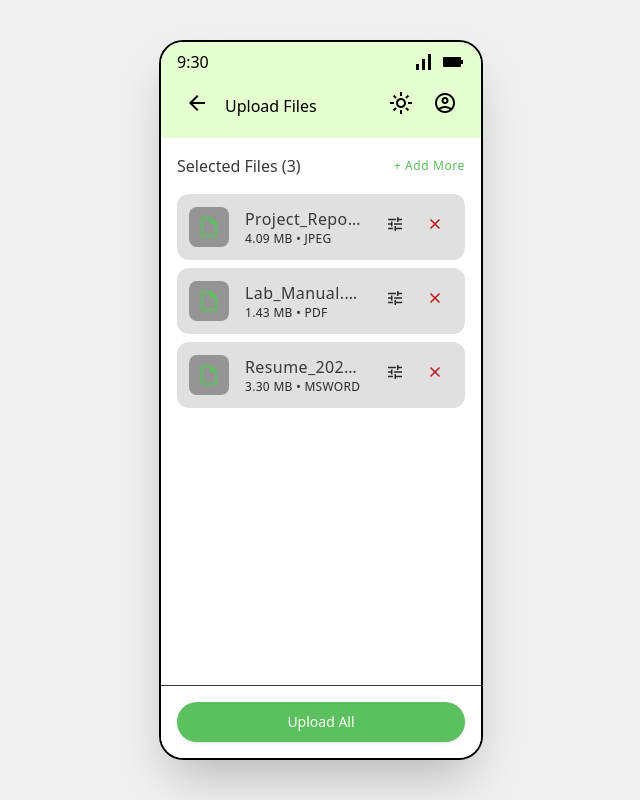
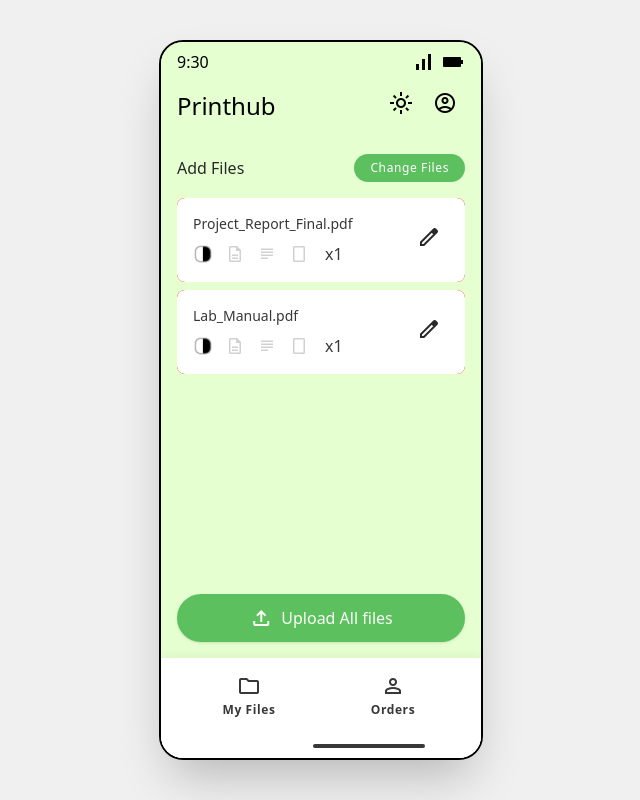
Before and after one commit to IshadP/Printhub-Protoype, a Next.js app: page /upload in a window 1280 px wide. Shown: the whole page, without its empty margins (319-959 px from the left). Built offline with nearby package versions, Linux system fonts and the light colour scheme.

Commit message:
finished uploading screen. Homepage file list is not scrollable, trying to fix

```diff
--- a/src/app/components/ActionButtons.jsx
+++ b/src/app/components/ActionButtons.jsx
@@ -4,7 +4,6 @@ import Icon from './Icon';
 const ActionButtons = ({ onAdd, onPrint, selectedCount = 0 }) => {
     return (
         <div className="mx-4 flex justify-start items-center gap-1 w-full rounded-full overflow-x-hidden shadow-[0px_2px_3px_0px_rgba(0,0,0,0.30)] shadow-[0px_6px_10px_4px_rgba(0,0,0,0.15)]">
-            {/* Add Files Button */}
             <button
                 onClick={onAdd}
                 className="flex justify-center items-center bg-surface-bright w-full active:scale-95 transition-transform "
@@ -16,8 +15,6 @@ const ActionButtons = ({ onAdd, onPrint, selectedCount = 0 }) => {
                     </div>
                 </div>
             </button>
-
-            {/* Print Files Button */}
             <button
                 onClick={onPrint}
                 className="flex justify-center items-center bg-primary w-full active:scale-95 transition-transform rounded-sm"
--- a/src/app/components/ItemCard.jsx
+++ b/src/app/components/ItemCard.jsx
@@ -75,7 +75,7 @@ const ItemCard = ({
     return (
         <div className="relative overflow-hidden rounded-lg">
             {/* Background Layer (Delete) */}
-            <div className="absolute inset-0 bg-red-500 flex items-center justify-end px-6 rounded-[10px]">
+            <div className="absolute inset-0 bg-red-500 flex items-center justify-end px-6 rounded-[4px]">
                 <Icon name="delete" size={24} className="text-white" />1
             </div>
 
@@ -147,7 +147,7 @@ const ItemCard = ({
                         </div>
 
                         {/* Copies */}
-                        <span className={`font-material-bodylarge ml-1 transition-colors ${file.config.copies > 1 ? 'text-primary font-material-titlemedium' : 'text-on-surface font-material-titlemedium'}`}>
+                        <span className={`font-material-bodylarge ml-1 transition-colors ${file.config.copies > 1 ? 'text-on-surface font-material-titlemedium' : 'text-on-surface font-material-titlemedium'}`}>
                             x{file.config.copies}
                         </span>
                     </div>
--- a/src/app/layout.js
+++ b/src/app/layout.js
@@ -13,8 +13,8 @@ const geistMono = Geist_Mono({
 });
 
 export const metadata = {
-  title: "Create Next App",
-  description: "Generated by create next app",
+  title: "Printhub",
+  description: "Prototype of Printhub",
 };
 
 export default function RootLayout({ children }) {
--- a/src/app/page.js
+++ b/src/app/page.js
@@ -73,7 +73,7 @@ export default function Home() {
 
         <div className="flex-1 overflow-y-auto px-4 flex flex-col gap-4">
           {files.length === 0 ? (
-            <div className="flex flex-col gap-6 mt-4">
+            <div className="flex flex-col gap-6 mt-4 h-full">
               <div className="flex flex-col gap-4">
                 <h2 className="font-material-titlemedium text-on-surface">Quick Print</h2>
                 <div className="grid grid-rows-1 grid-flow-col gap-2 overflow-x-auto pb-4">
@@ -108,8 +108,11 @@ export default function Home() {
                   </div>
                 </div>
               </div>
-              <div className="text-center text-on-surface-variant font-material-bodylarge mt-4">
-                No files in inventory
+              <div className="flex justify-between items-center mb-2">
+                <h2 className="font-material-titlemedium text-on-surface">My Files</h2>
+              </div>
+              <div className="flex flex-col gap-1 overflow-hidden h-[100%] justify-center items-center">
+                <p className="font-material-titlemedium text-primary text-center"> Tap the "+ Add Files" button to get started. <br />All your documents will appear here</p>
               </div>
             </div>
           ) : (
@@ -153,7 +156,8 @@ export default function Home() {
               <div className="flex justify-between items-center mb-2">
                 <h2 className="font-material-titlemedium text-on-surface">My Files</h2>
               </div>
-              <div className="flex flex-col gap-1 rounded-3xl overflow-hidden">
+              <div className="h-full rounded-3xl overflow-hidden ">
+                <div className="flex flex-col gap-1 flex-1 overflow-y">
                   {files.map(file => (
                     <ItemCard
                       key={file.id}
@@ -165,6 +169,7 @@ export default function Home() {
                       onEdit={handleEdit}
                     />
                   ))}
+                </div>
               </div>
             </>
           )}
--- a/src/app/upload/page.js
+++ b/src/app/upload/page.js
@@ -3,9 +3,11 @@
 import React, { useState, useEffect } from 'react';
 import { useRouter } from 'next/navigation';
 import TopBar from "../components/topbar";
-import UploadCard from "../components/UploadCard";
+import Icon from "../components/Icon";
+import ItemCard from "../components/ItemCard";
 import Button from "../components/Button";
 import BottomSheet from "../components/BottomSheet";
+import Navbar from "../components/navbar";
 import { useStorage } from "../context/StorageContext";
 
 // Mock file generator
@@ -17,7 +19,7 @@ const generateMockFiles = (count = 1) => {
         id: `temp-${Date.now()}-${i}`,
         name: names[Math.floor(Math.random() * names.length)],
         type: types[Math.floor(Math.random() * types.length)],
-        size: Math.floor(Math.random() * 5000000) + 100000, // 100KB - 5MB
+        size: Math.floor(Math.random() * 5000000) + 100000,
         pages: Math.floor(Math.random() * 20) + 1,
         date: new Date().toISOString(),
         config: {
@@ -36,12 +38,10 @@ export default function UploadPage() {
     const [stagedFiles, setStagedFiles] = useState([]);
     const [editingFileId, setEditingFileId] = useState(null);
 
-    // Simulate file picker on mount (or we could have a button)
+    // Simulate file picker on mount
     useEffect(() => {
-        // For prototype, we auto-add some files to "stage" when entering this view
-        // In real app, this would be triggered by an input[type=file]
         if (stagedFiles.length === 0) {
-            setStagedFiles(generateMockFiles(3));
+            setStagedFiles(generateMockFiles(2));
         }
     }, []);
 
@@ -60,7 +60,6 @@ export default function UploadPage() {
     };
 
     const handleUploadAll = () => {
-        // Convert temp IDs to permanent ones if needed, or just keep them
         const filesToUpload = stagedFiles.map(f => ({
             ...f,
             id: `file-${Date.now()}-${Math.random().toString(36).substr(2, 9)}`
@@ -74,44 +73,39 @@ export default function UploadPage() {
 
     return (
         <div className="flex min-h-screen items-center justify-center bg-surface-dim">
-            <div className="aspect-270/600 border-2 h-[90vh] rounded-3xl overflow-hidden relative flex flex-col bg-surface-bright shadow-2xl">
+            <div className="aspect-270/600 border-2 h-[90vh] rounded-3xl overflow-hidden relative flex flex-col justify-start top-0 bg-primary-container shadow-2xl">
                 <TopBar
-                    title="Upload Files"
-                    showBackButton={true}
-                    onBack={() => router.back()}
+                    title="Printhub"
+                    showBackButton={false}
                 />
 
-                <div className="flex-1 overflow-y-auto p-4 flex flex-col gap-4">
-                    <div className="flex justify-between items-center">
-                        <h2 className="font-material-titlemedium text-on-surface">Selected Files ({stagedFiles.length})</h2>
+                <div className="flex-1 overflow-y-auto px-4 flex flex-col gap-4">
+                    {/* Sub-header with Title and Change Files button */}
+                    <div className="flex justify-between items-center mt-4">
+                        <h2 className="font-material-titlemedium text-on-surface-variant font-bold text-green-800">Add Files</h2>
                         <button
                             onClick={() => setStagedFiles(prev => [...prev, ...generateMockFiles(1)])}
-                            className="text-primary font-material-labelmedium"
+                            className="bg-primary hover:bg-green-600 text-white px-4 py-1.5 rounded-full font-material-labelmedium transition-colors"
                         >
-                            + Add More
+                            Change Files
                         </button>
                     </div>
 
-                    <div className="flex flex-col">
+                    <div className="flex flex-col gap-2">
                         {stagedFiles.map(file => (
-                            <UploadCard
+                            <ItemCard
                                 key={file.id}
                                 file={file}
-                                onRemove={handleRemove}
                                 onEdit={handleEdit}
+                                onDelete={handleRemove}
+                                // Mock selection props since they are required by ItemCard internal logic for some styles
+                                selectionMode={false}
+                                selected={false}
+                                onSelect={() => { }}
+                                onLongPress={() => { }}
                             />
                         ))}
                     </div>
-                </div>
-
-                <div className="p-4 bg-surface-bright border-t border-outline-variant">
-                    <Button
-                        fullWidth
-                        onClick={handleUploadAll}
-                        disabled={stagedFiles.length === 0}
-                    >
-                        Upload All
-                    </Button>
                 </div>
 
                 <BottomSheet
@@ -120,6 +114,19 @@ export default function UploadPage() {
                     file={editingFile}
                     onSave={handleSaveConfig}
                 />
+
+                <div className="px-4 mb-4 mt-auto">
+                    <Button
+                        onClick={handleUploadAll}
+                        fullWidth
+                        className="py-6"
+                    >
+                        <Icon name="upload" size={24} />
+                        <p className="font-material-titlemedium text-on-primary">Upload All files</p>
+                    </Button>
+                </div>
+
+                <Navbar />
             </div>
         </div>
     );
```
Lines whose indentation alone changed are shown as unchanged.
